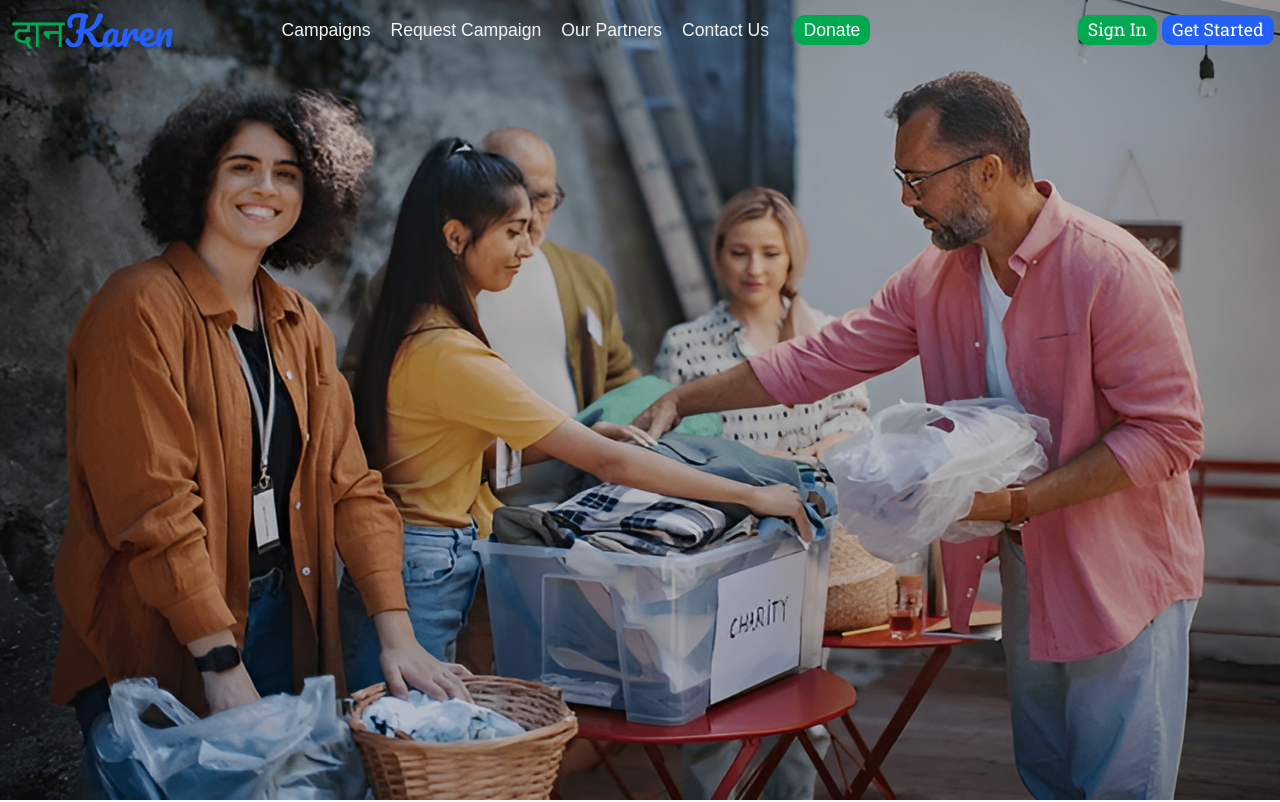
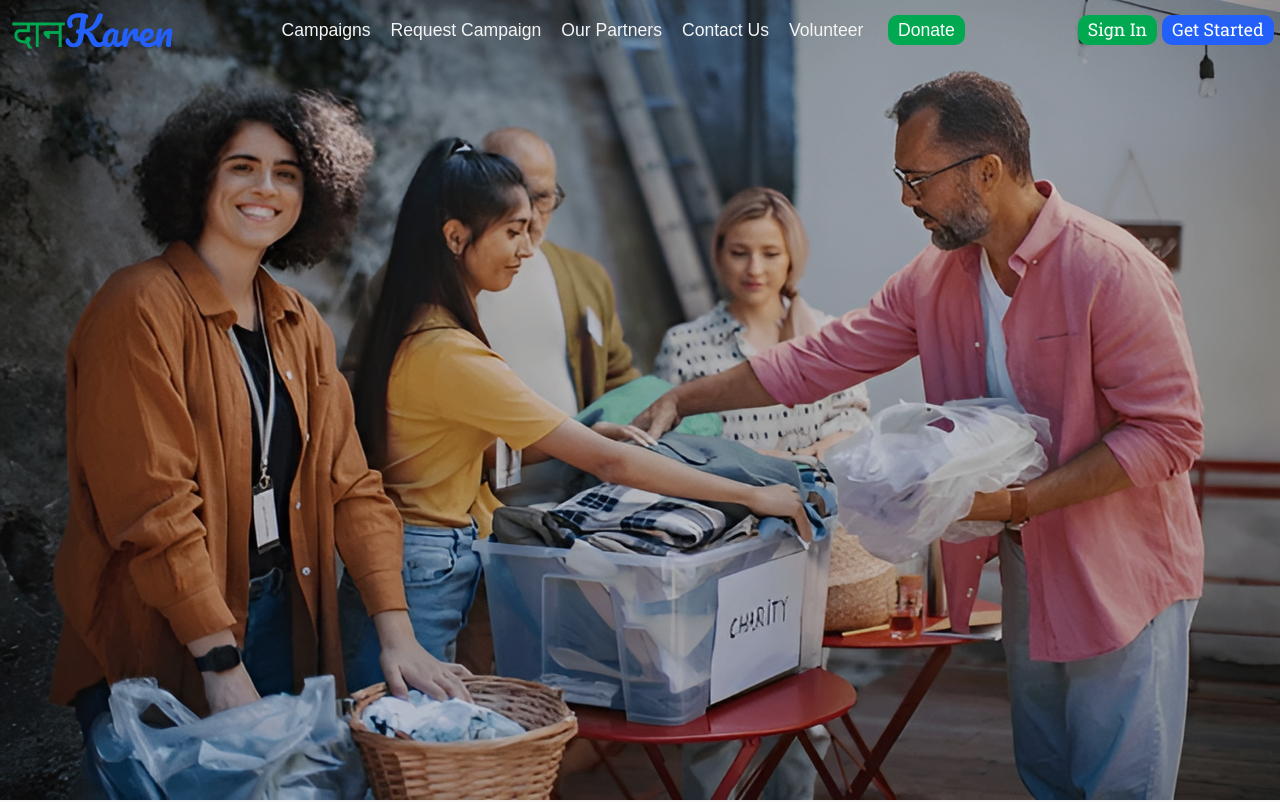
Before and after one commit to vinay-dhankhar/daankarenDeplyment, a React (Create React App) app in the folder frontend/: page / in a window 1280 px wide. Shown: the top 802 px of the page. Built offline with nearby package versions, Linux system fonts and the light colour scheme.

Commit message:
NavBar fixed

```diff
--- a/frontend/src/components/Navbar.js
+++ b/frontend/src/components/Navbar.js
@@ -153,6 +153,15 @@ const Navcomp = ({ userId, role }) => {
                 </NavLink>
               </li>
             )}
+
+            {roleName !== "admin" && (
+              <li className={navItemsHoverclass}>
+              <NavLink to="/Volunteer" activeclassname="active" onClick={handleNavLinksClick}>
+                Volunteer
+              </NavLink>
+              </li>
+            )}
+
             {roleName !== "admin" && (
               <li className='donate-button-container'>
                 <NavLink to="/DonationPage" className={donateButtonClass} onMouseOver={handleDonateHover}
@@ -168,11 +177,20 @@ const Navcomp = ({ userId, role }) => {
             )}
             {roleName === "admin" && isLoggedIn && (
               <li className={navItemsHoverclass}>
-                <NavLink to="/PendingTickets" activeClassName="active" onClick={handleNavLinksClick}>
-                  Pending Tickets
-                </NavLink>
+              <NavLink to="/PendingTickets" activeclassname="active" onClick={handleNavLinksClick}>
+                Pending Tickets
+              </NavLink>
               </li>
             )}
+
+            {roleName === "admin" && isLoggedIn && (
+              <li className={navItemsHoverclass}>
+              <NavLink to="/PendingDonateItems" activeclassname="active" onClick={handleNavLinksClick}>
+                Donate Items
+              </NavLink>
+              </li>
+            )}
+
           </ul>
           {!isLoggedIn && (
             <ul className="login-signup">
```
